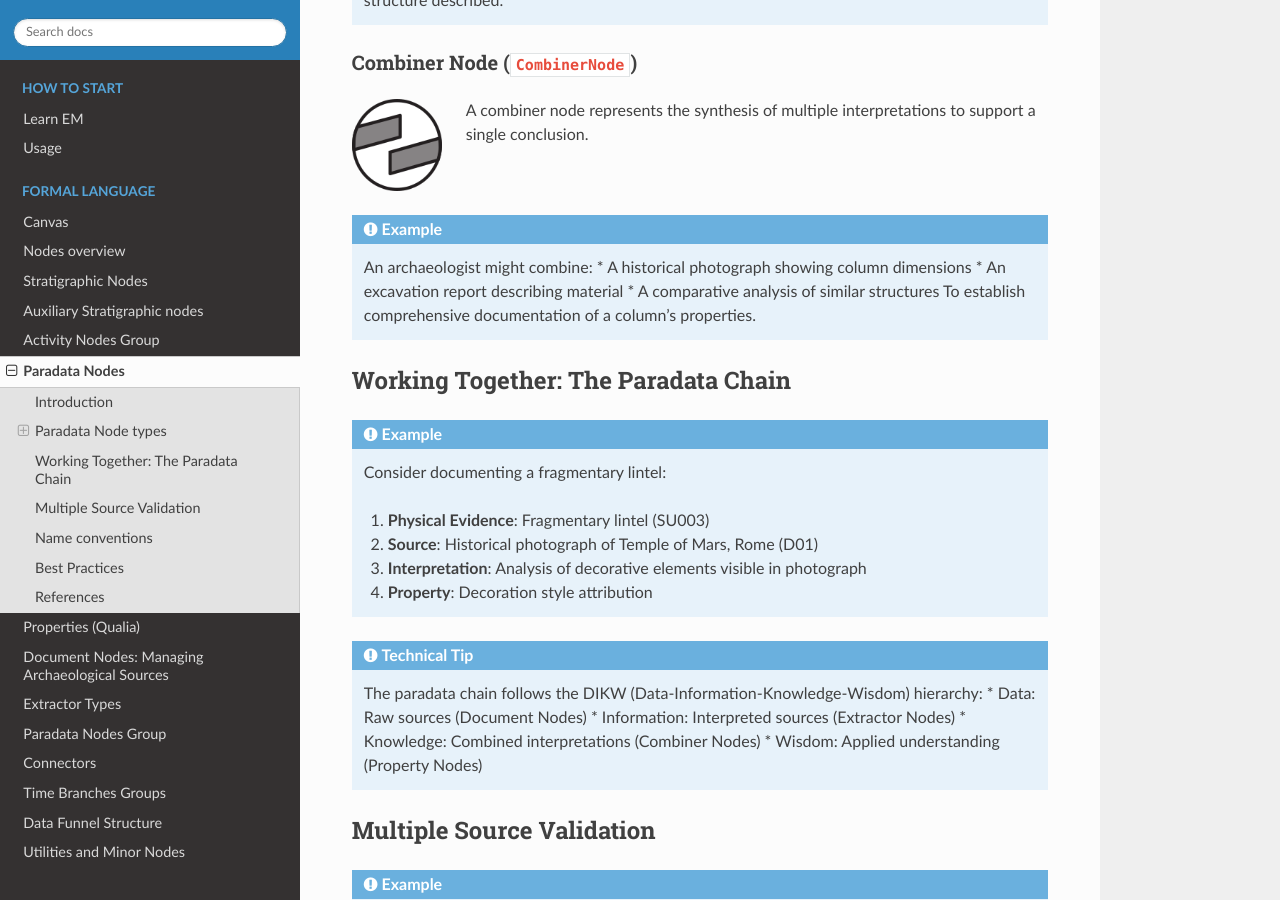
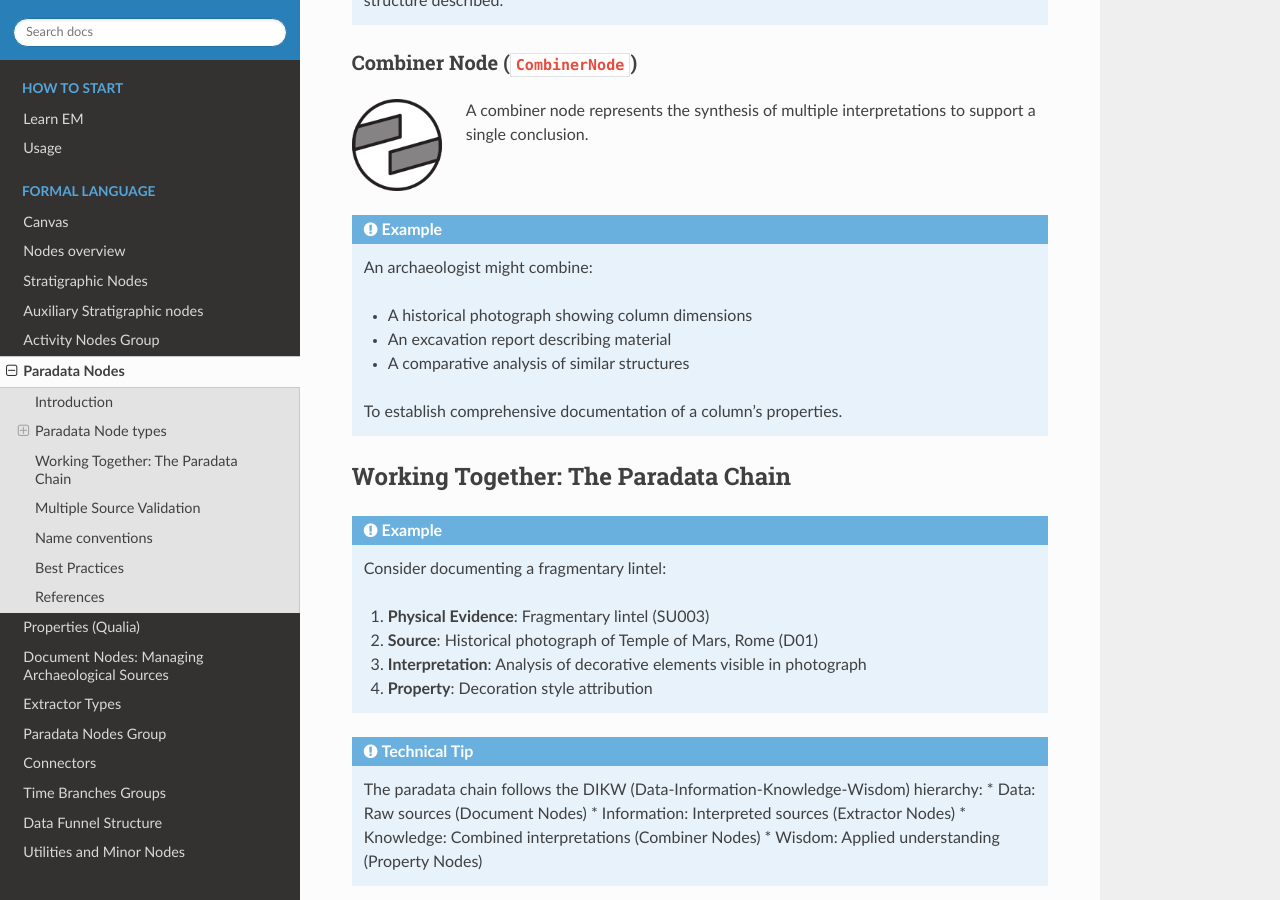
Before and after one commit to zalmoxes-laran/ExtendedMatrix-doc, a Sphinx documentation site: the page built from docs/paradata_nodes.rst, in a window 1280 px wide and 900 px high, scrolled down 2703 px. Built offline with Sphinx 7.4.7 and the Read the Docs theme 3.1.0, drawn with Linux system fonts in a browser that asks for light colours; pages that are not in the unit, such as notebooks, are missing from menus.

```diff
--- a/docs/paradata_nodes.rst
+++ b/docs/paradata_nodes.rst
@@ -142,9 +142,11 @@ A combiner node represents the synthesis of multiple interpretations to support
    :class: example
 
    An archaeologist might combine:
-   * A historical photograph showing column dimensions
-   * An excavation report describing material
-   * A comparative analysis of similar structures
+
+   - A historical photograph showing column dimensions
+   - An excavation report describing material
+   - A comparative analysis of similar structures
+
    To establish comprehensive documentation of a column's properties.
 
 Working Together: The Paradata Chain
```
